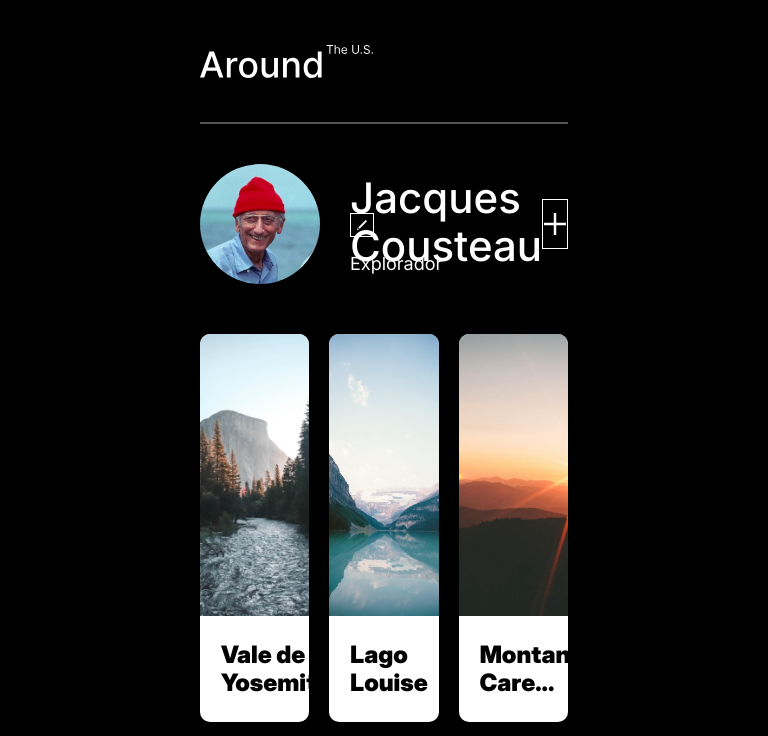
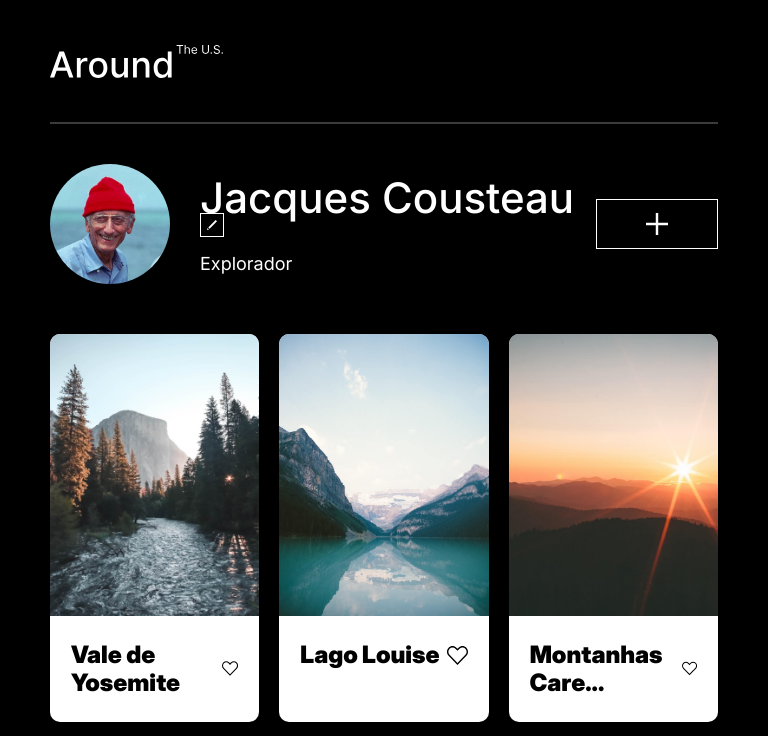
Before and after one commit to Lucas2907/web_project_around, a plain HTML site: page index.html in a window 768 px wide. Shown: the top 736 px of the page. Drawn offline with Linux system fonts and the light colour scheme.

Commit message:
responsive header section in tablet device

```diff
--- a/blocks/header.css
+++ b/blocks/header.css
@@ -10,4 +10,8 @@
 .header__line {
   border: 1px solid #545454;
   margin: 0 0 40px;
+  opacity: 0.7;
 }
+
+@media screen and (min-width: 768px) and (max-width: 1279px) {
+}
--- a/blocks/page.css
+++ b/blocks/page.css
@@ -1,4 +1,4 @@
-.page{
+.page {
   font-family: "Inter", sans-serif;
   display: flex;
   flex-direction: column;
@@ -7,3 +7,9 @@
   align-items: center;
   padding: 45px 200px 60px 200px;
 }
+
+@media screen and (min-width: 768px) and (max-width: 1279px) {
+  .page {
+    padding: 45px 50px 60px;
+  }
+}
```
